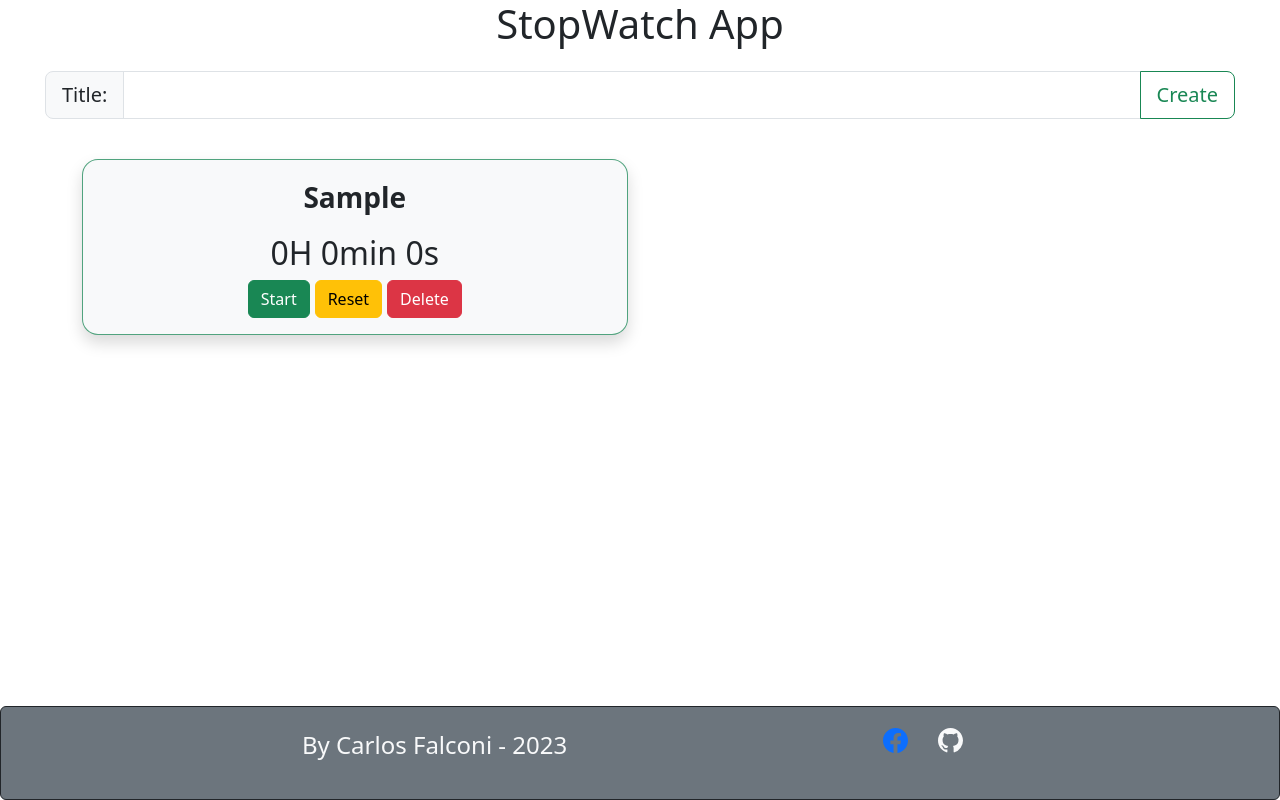
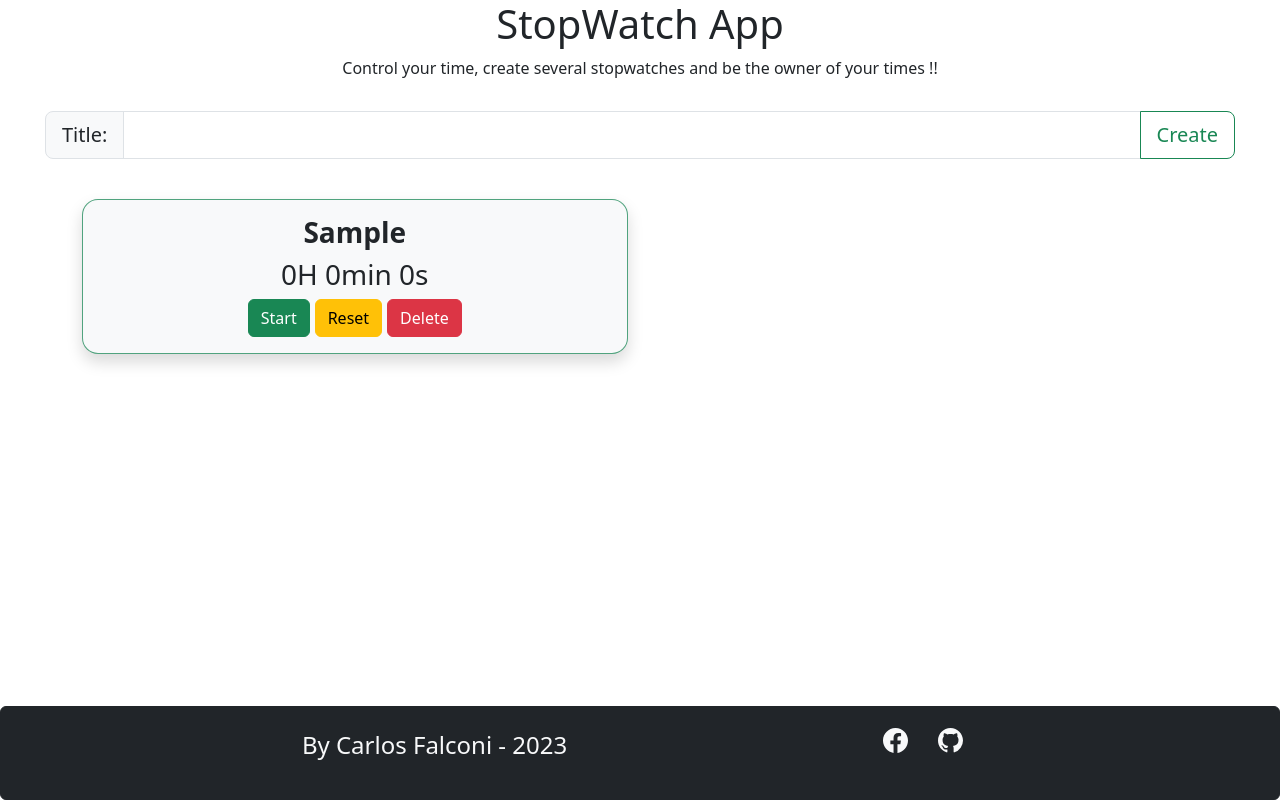
Before and after one commit to cafalco96/stopWatch, a Nuxt app: page / in a window 1280 px wide. Both pictures are taken after typing "Sample" into the empty fields and a click on the button "Create". Built offline with nearby package versions, Linux system fonts and the light colour scheme.

Commit message:
second version app

```diff
--- a/app.vue
+++ b/app.vue
@@ -2,81 +2,22 @@
   <div class="main">
     <MainStopWatch></MainStopWatch>
   </div>
-  <footer class="border border-dark rounded bg-secondary text-light">
-    <div>
-      <p class="fs-4">By Carlos Falconi - 2023</p>
-    </div>
-    <div>
-      <a
-        class="link-primary"
-        href="https://www.facebook.com/carlosalfredo.falconi/"
-        target="_blank"
-        ><span
-          ><svg
-            xmlns="http://www.w3.org/2000/svg"
-            width="25"
-            height="25"
-            fill="currentColor"
-            class="bi bi-facebook"
-            viewBox="0 0 16 16"
-          >
-            <path
-              d="M16 8.049c0-4.446-3.582-8.05-8-8.05C3.58 0-.002 3.603-.002 8.05c0 4.017 2.926 7.347 6.75 7.951v-5.625h-2.03V8.05H6.75V6.275c0-2.017 1.195-3.131 3.022-3.131.876 0 1.791.157 1.791.157v1.98h-1.009c-.993 0-1.303.621-1.303 1.258v1.51h2.218l-.354 2.326H9.25V16c3.824-.604 6.75-3.934 6.75-7.951z"
-            /></svg></span
-      ></a>
-
-      <a class="link-light" href="https://cafalco96.github.io/" target="_blank"
-        ><span
-          ><svg
-            xmlns="http://www.w3.org/2000/svg"
-            width="25"
-            height="25"
-            fill="currentColor"
-            class="bi bi-github"
-            viewBox="0 0 16 16"
-          >
-            <path
-              d="M8 0C3.58 0 0 3.58 0 8c0 3.54 2.29 6.53 5.47 7.59.4.07.55-.17.55-.38 0-.19-.01-.82-.01-1.49-2.01.37-2.53-.49-2.69-.94-.09-.23-.48-.94-.82-1.13-.28-.15-.68-.52-.01-.53.63-.01 1.08.58 1.23.82.72 1.21 1.87.87 2.33.66.07-.52.28-.87.51-1.07-1.78-.2-3.64-.89-3.64-3.95 0-.87.31-1.59.82-2.15-.08-.2-.36-1.02.08-2.12 0 0 .67-.21 2.2.82.64-.18 1.32-.27 2-.27.68 0 1.36.09 2 .27 1.53-1.04 2.2-.82 2.2-.82.44 1.1.16 1.92.08 2.12.51.56.82 1.27.82 2.15 0 3.07-1.87 3.75-3.65 3.95.29.25.54.73.54 1.48 0 1.07-.01 1.93-.01 2.2 0 .21.15.46.55.38A8.012 8.012 0 0 0 16 8c0-4.42-3.58-8-8-8z"
-            /></svg></span
-      ></a>
-    </div>
-  </footer>
+  <FooterStopWatch></FooterStopWatch>
 </template>
 <script setup>
+import FooterStopWatch from "./components/footerStopWatch.vue";
+
 useHead({
   title: "StopWatch",
   link: [
     {
-      rel: "stylesheet",
-      href: "https://cdn.jsdelivr.net/npm/bootstrap@5.3.0/dist/css/bootstrap.min.css",
-      integrity:
-        "sha384-9ndCyUaIbzAi2FUVXJi0CjmCapSmO7SnpJef0486qhLnuZ2cdeRhO02iuK6FUUVM",
-      crossorigin: "anonymous",
-    },
-  ],
-  script: [
-    {
-      src: "https://cdn.jsdelivr.net/npm/bootstrap@5.3.0/dist/js/bootstrap.bundle.min.js",
-      integrity:
-        "sha384-geWF76RCwLtnZ8qwWowPQNguL3RmwHVBC9FhGdlKrxdiJJigb/j/68SIy3Te4Bkz",
-      crossorigin: "anonymous",
-      body: true,
+      rel: "icon",
+      href: "public/Time-icon.svg",
     },
   ],
 });
 </script>
 <style>
-footer {
-  display: flex;
-  justify-content: space-evenly;
-  padding: 20px 0;
-  position: absolute;
-  bottom: 0;
-  width: 100%;
-}
-a {
-  margin: 0 15px;
-}
 body {
   position: relative;
   padding-bottom: 7rem;
--- /dev/null
+++ b/assets/main.scss
@@ -0,0 +1 @@
+@import 'bootstrap/scss/bootstrap';
--- /dev/null
+++ b/components/footerStopWatch.vue
@@ -0,0 +1,54 @@
+<template>
+  <footer class="border border-dark rounded bg-dark text-light">
+    <div>
+      <p class="fs-4">By Carlos Falconi - 2023</p>
+    </div>
+    <div>
+      <a
+        class="link-light"
+        href="https://www.facebook.com/carlosalfredo.falconi/"
+        target="_blank"
+        ><span
+          ><svg
+            xmlns="http://www.w3.org/2000/svg"
+            width="25"
+            height="25"
+            fill="currentColor"
+            class="bi bi-facebook"
+            viewBox="0 0 16 16"
+          >
+            <path
+              d="M16 8.049c0-4.446-3.582-8.05-8-8.05C3.58 0-.002 3.603-.002 8.05c0 4.017 2.926 7.347 6.75 7.951v-5.625h-2.03V8.05H6.75V6.275c0-2.017 1.195-3.131 3.022-3.131.876 0 1.791.157 1.791.157v1.98h-1.009c-.993 0-1.303.621-1.303 1.258v1.51h2.218l-.354 2.326H9.25V16c3.824-.604 6.75-3.934 6.75-7.951z"
+            /></svg></span
+      ></a>
+
+      <a class="link-light" href="https://cafalco96.github.io/" target="_blank"
+        ><span
+          ><svg
+            xmlns="http://www.w3.org/2000/svg"
+            width="25"
+            height="25"
+            fill="currentColor"
+            class="bi bi-github"
+            viewBox="0 0 16 16"
+          >
+            <path
+              d="M8 0C3.58 0 0 3.58 0 8c0 3.54 2.29 6.53 5.47 7.59.4.07.55-.17.55-.38 0-.19-.01-.82-.01-1.49-2.01.37-2.53-.49-2.69-.94-.09-.23-.48-.94-.82-1.13-.28-.15-.68-.52-.01-.53.63-.01 1.08.58 1.23.82.72 1.21 1.87.87 2.33.66.07-.52.28-.87.51-1.07-1.78-.2-3.64-.89-3.64-3.95 0-.87.31-1.59.82-2.15-.08-.2-.36-1.02.08-2.12 0 0 .67-.21 2.2.82.64-.18 1.32-.27 2-.27.68 0 1.36.09 2 .27 1.53-1.04 2.2-.82 2.2-.82.44 1.1.16 1.92.08 2.12.51.56.82 1.27.82 2.15 0 3.07-1.87 3.75-3.65 3.95.29.25.54.73.54 1.48 0 1.07-.01 1.93-.01 2.2 0 .21.15.46.55.38A8.012 8.012 0 0 0 16 8c0-4.42-3.58-8-8-8z"
+            /></svg></span
+      ></a>
+    </div>
+  </footer>
+</template>
+<style>
+footer {
+  display: flex;
+  justify-content: space-evenly;
+  padding: 20px 0;
+  position: absolute;
+  bottom: 0;
+  width: 100%;
+}
+a {
+  margin: 0 15px;
+}
+</style>
--- /dev/null
+++ b/components/inputStopWatch.vue
@@ -0,0 +1,27 @@
+<template>
+  <div class="container-input input-group input-group-lg">
+    <span class="input-group-text" id="inputGroup-sizing-lg">Title:</span>
+    <input
+      v-model="titleCronometer"
+      type="text"
+      class="form-control"
+      aria-label="Sizing example input"
+      aria-describedby="inputGroup-sizing-lg"
+    />
+    <button
+      ref="createButton"
+      type="button"
+      class="btn btn-outline-success"
+      @click="createdCronometer"
+    >
+      Create
+    </button>
+  </div>
+</template>
+<script setup>
+const titleCronometer = ref("");
+const emit = defineEmits(["createdCronometer"]);
+const createdCronometer = (e) => {
+  emit("createdCronometer", titleCronometer, e);
+};
+</script>
--- a/components/mainStopWatch.vue
+++ b/components/mainStopWatch.vue
@@ -1,50 +1,41 @@
 <template>
   <h1 class="text-center">StopWatch App</h1>
-  <div class="container-input input-group input-group-lg">
-    <span class="input-group-text" id="inputGroup-sizing-lg">Title:</span>
-    <input
-      v-model="titleCronometer"
-      type="text"
-      class="form-control"
-      aria-label="Sizing example input"
-      aria-describedby="inputGroup-sizing-lg"
-    />
-    <button
-      type="button"
-      class="btn btn-outline-success"
-      @click="createdCronometer"
-    >
-      Create
-    </button>
-  </div>
+  <p class="text-center">
+    Control your time, create several stopwatches and be the owner of your times
+    !!
+  </p>
+  <InputStopWatch @createdCronometer="createdCronometer"></InputStopWatch>
+  <p class="text-danger text-center fs-5" v-show="errorMessage">
+    {{ errorMessage }}
+  </p>
   <div class="container text-center">
     <div
       v-for="(cronometer, index) in cronometers"
-      :key="index"
+      :key="cronometer"
+      :title="cronometer"
       :id="index"
-      :title="cronometer"
-      class="col border border-success p-2 mb-2 border-opacity-75 rounded-4 shadow p-3 mb-5 bg-body-tertiary rounded"
     >
-      <p class="fs-3 fw-bolder">{{ cronometer }}</p>
-      <StopWatch @deleteCronometer="deleteCronometer"></StopWatch>
+      <StopWatch
+        :titleCronometers="cronometer"
+        @deleteCronometer="deleteCronometer(index)"
+      ></StopWatch>
     </div>
   </div>
 </template>
 <script setup>
 let cronometers = ref([]);
-const titleCronometer = ref("");
-const createdCronometer = () => {
-  cronometers.value.push(titleCronometer.value);
-  titleCronometer.value = "";
-  save();
+const errorMessage = ref(null);
+const createdCronometer = (titleCronometer, e) => {
+  if (titleCronometer.value == "") {
+    errorMessage.value = "Please, add a title";
+  } else {
+    errorMessage.value = null;
+    cronometers.value.push(titleCronometer.value);
+    titleCronometer.value = "";
+  }
 };
-const deleteCronometer = (e) => {
-  for (let i = 0; i < cronometers.value.length; i++) {
-    if (cronometers.value[i] == e.target.parentNode.parentNode.title) {
-      cronometers.value.splice(i, 1);
-    }
-    save();
-  }
+const deleteCronometer = (index) => {
+  cronometers.value.splice(index, 1);
 };
 const save = () => {
   localStorage.setItem("cronometers", JSON.stringify(cronometers.value));
@@ -56,6 +47,13 @@ onMounted(() => {
     cronometers.value = JSON.parse(savedCronometer);
   }
 });
+watch(
+  () => cronometers.value,
+  () => {
+    save();
+  },
+  { deep: true }
+);
 </script>
 <style scoped>
 .container-input {
--- a/components/stopWatch.vue
+++ b/components/stopWatch.vue
@@ -1,17 +1,21 @@
 <template>
-  <h2>
-    <span>{{ hour }}H</span> <span>{{ min }}min</span> <span>{{ s }}s</span>
-  </h2>
+  <div
+    class="col border border-success p-2 mb-2 border-opacity-75 rounded-4 shadow p-3 mb-5 bg-body-tertiary rounded"
+  >
+    <h2 class="fs-3 fw-bolder">{{ titleCronometers }}</h2>
+    <h3>
+      <span>{{ hour }}H</span> <span>{{ min }}min</span> <span>{{ seg }}s</span>
+    </h3>
     <div class="buttons-container">
       <button
-      v-show="buttonStatus"
+        v-show="isStartButtonActive"
         class="btn btn-success"
         @click="startCronometer"
       >
         Start
       </button>
       <button
-      v-show="!buttonStatus"
+        v-show="!isStartButtonActive"
         class="btn btn-outline-info"
         @click="stopCronometer"
       >
@@ -20,43 +24,48 @@
       <button class="btn btn-warning" @click="resetCronometer">Reset</button>
       <button class="btn btn-danger" @click="deleteCronometer">Delete</button>
     </div>
+  </div>
 </template>
 <script setup>
-let s = ref(0);
-let min = ref(0);
-let hour = ref(0);
+const props = defineProps({
+  titleCronometers: {
+    type: String,
+    required: true,
+  },
+});
+const time = ref(0);
+const seg = computed(() => {
+  return time.value % 60;
+});
+const min = computed(() => {
+  return Math.floor(time.value / 60);
+});
+const hour = computed(() => {
+  return Math.floor(time.value / 3600);
+});
 let cronometer = null;
-let buttonStatus = ref(true);
+let isStartButtonActive = ref(true);
 const startCronometer = () => {
-  buttonStatus.value = false;
+  isStartButtonActive.value = false;
   cronometer = setInterval(() => {
-    s.value++;
-    if (s.value === 60) {
-      s.value = 0;
-      min.value++;
-    }
-    if (min.value === 60) {
-      min.value = 0;
-      hour.value++;
-    }
+    time.value++;
   }, 1000);
 };
+
 const resetCronometer = () => {
-  buttonStatus.value = true;
+  isStartButtonActive.value = true;
   clearInterval(cronometer);
-  s.value = 0;
-  min.value = 0;
-  hour.value = 0;
+  time.value = 0;
 };
 const stopCronometer = () => {
   if (cronometer !== null) {
     clearInterval(cronometer);
-    buttonStatus.value = true;
+    isStartButtonActive.value = true;
   }
 };
 const emit = defineEmits(["deleteCronometer"]);
-const deleteCronometer = (e) => {
-  emit("deleteCronometer", e);
+const deleteCronometer = () => {
+  emit("deleteCronometer", props.index);
 };
 </script>
 <style scoped>
--- a/nuxt.config.ts
+++ b/nuxt.config.ts
@@ -1,4 +1,7 @@
 // https://nuxt.com/docs/api/configuration/nuxt-config
 export default defineNuxtConfig({
-  devtools: { enabled: true }
+  devtools: { enabled: true },
+  css: [
+    '~/assets/main.scss',
+  ],
 })
```
Also changed, not shown: package.json (+6 -1 lines), public/Time-icon.svg (added), 1 other file (tests, documents, lock files or other folders). Lines whose indentation alone changed are shown as unchanged.
